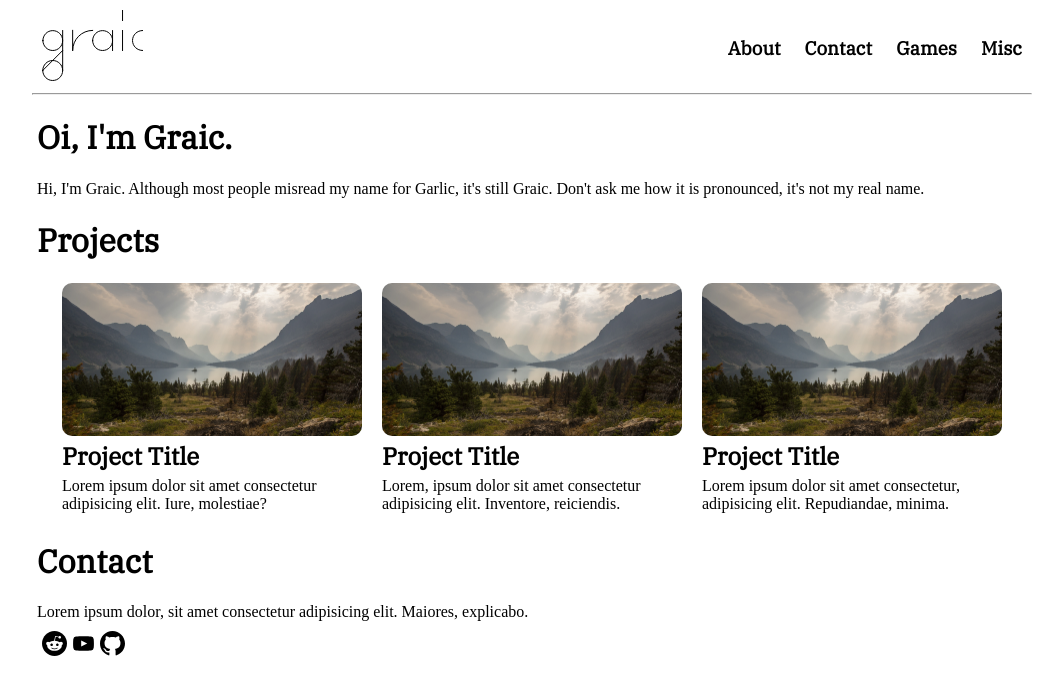
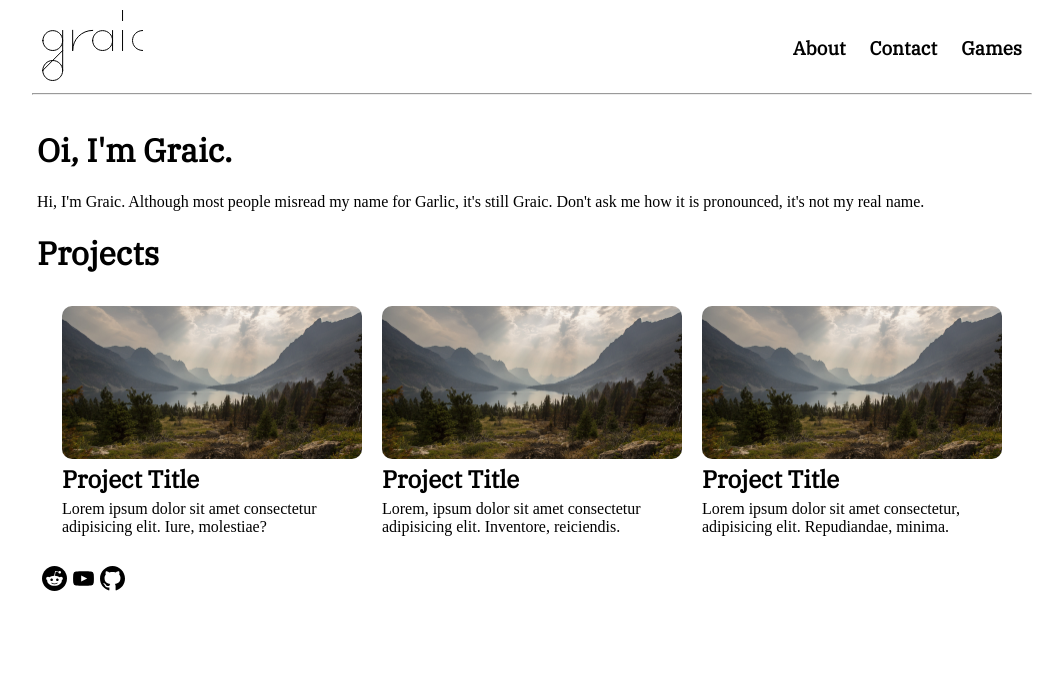
Before and after one commit to Graicc/graicc.github.io, a plain HTML site: page index.html in a window 1280 px wide. Shown: the whole page, without its empty margins (108-1171 px from the left). Drawn offline with Linux system fonts and the light colour scheme.

Commit message:
Changed menu and css

```diff
--- a/index.html
+++ b/index.html
@@ -14,9 +14,8 @@
 		<nav>
 			<ul>
 				<li><h3><a href="about.html">About</a></h3></li>
-				<li><h3><a href="contact.html">Contact</a></h3></li>
-				<li><h3><a href="games.html">Games</a></h3></li>
-				<li><h3><a href="misc.html">Misc</a></h3></li>
+				<li><h3><a href="https://www.reddit.com/message/compose/?to=Graic628">Contact</a></h3></li>
+				<li><h3><a href="https://graic.itch.io/">Games</a></h3></li>
 			</ul>
 		</nav>
 	</header>
@@ -50,10 +49,6 @@
 				</li>
 			</ul>
 		</div>
-		<div id="contact">
-			<h1>Contact</h1>
-			<p>Lorem ipsum dolor, sit amet consectetur adipisicing elit. Maiores, explicabo.</p>
-		</div>
 	</div>
 	<footer>
 		<a href="https://reddit.com/u/graic628"><img src="img/social/reddit.svg" alt="Reddit"></a>
--- a/style.css
+++ b/style.css
@@ -25,12 +25,14 @@ a {
 }
 
 #content {
-	margin: 0px 5px;
+	margin: 0 0px;
+	padding: 5px 5px;
 }
 
 /* Menu */
 header {
 	margin-top: 10px;
+
 	display: flex;
 	flex-direction: row;
 	align-items: center;
@@ -53,11 +55,12 @@ nav ul li {
 	padding: 0;
 	margin: 0;
 	justify-content: center;
+
 }
 
 .card {
 	width: 300px;
-	margin: 0px 10px;
+	margin: 10px;
 }
 
 .card img {
```
